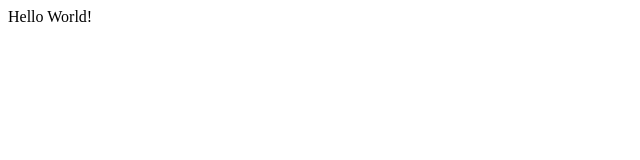
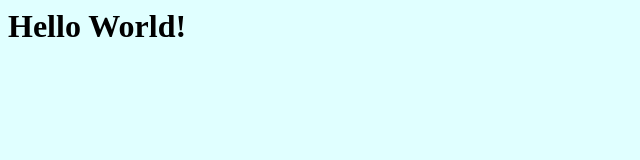
Before and after one commit to liulichu/Giit-example-Remote, a plain HTML site: page index.html in a window 1280 px wide. Shown: the whole page, without its empty margins (0-640 px from the left). Drawn offline with Linux system fonts and the light colour scheme.

Commit message:
Create git.css; Modified index.html: h1 and import git.css

```diff
--- /dev/null
+++ b/git.css
@@ -0,0 +1,4 @@
+body
+{
+    background-color: lightcyan;
+}
--- a/index.html
+++ b/index.html
@@ -4,9 +4,10 @@
     <meta charset="UTF-8">
     <meta http-equiv="X-UA-Compatible" content="IE=edge">
     <meta name="viewport" content="width=device-width,initial-scale=1.0">
+    <link rel="stylesheet" type="text/css" href="git.css">
     <title>使用Git的教学</title>
 </head>
 <body>
-    Hello World!
+    <h1>Hello World!</h1>
 </body>
 </htm1>
```
